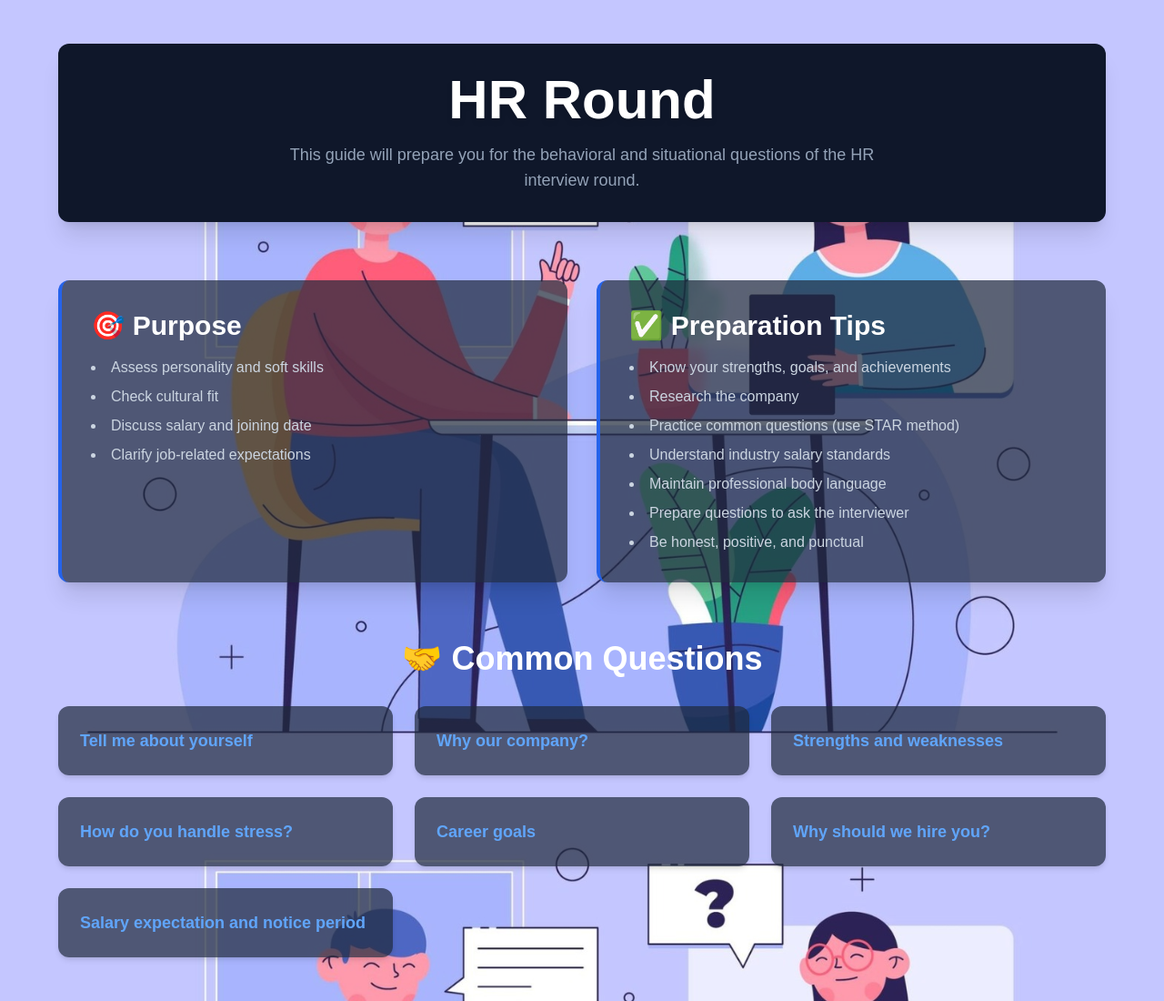
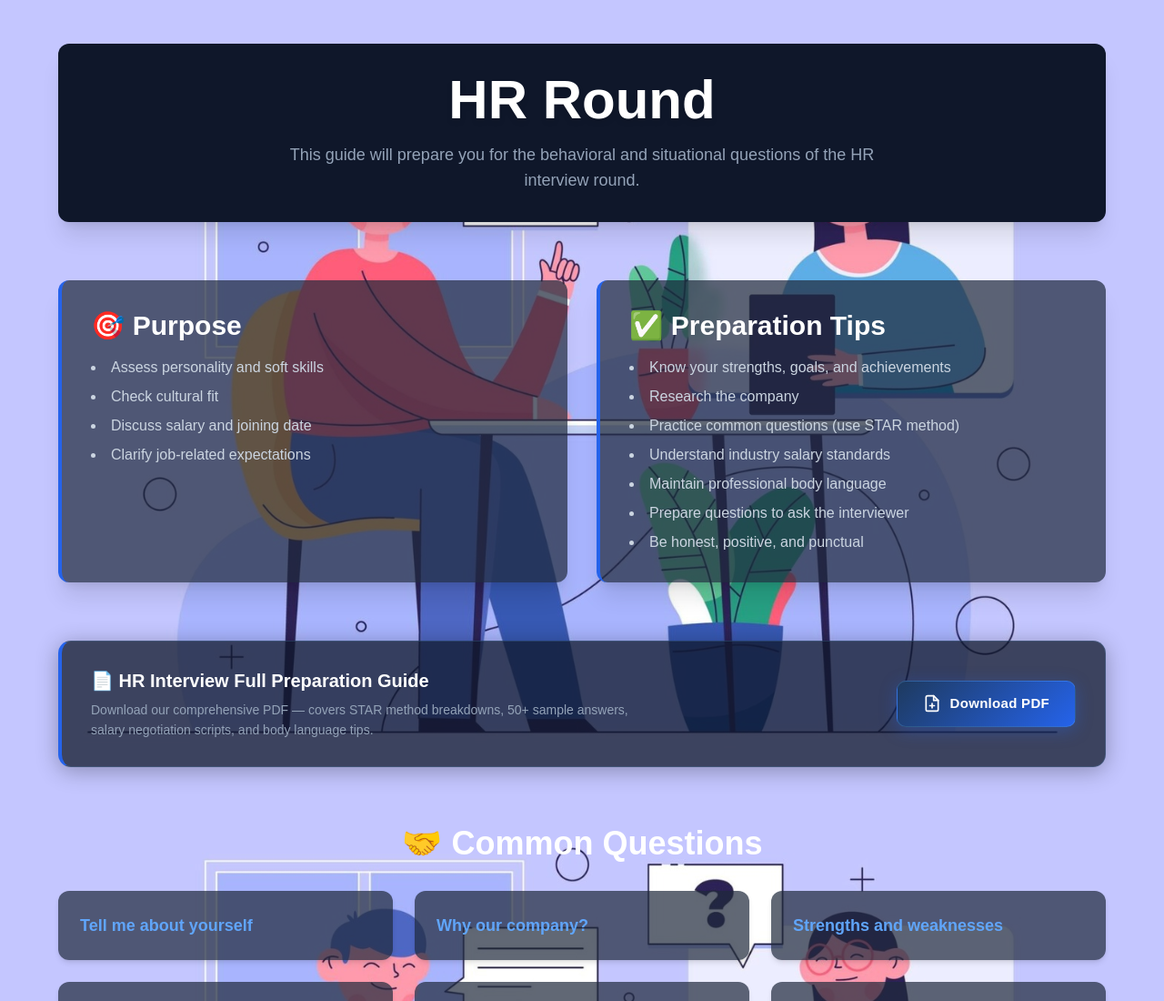
Before and after one commit to yamireddy04/PrepSphere, a plain HTML site: page Frontend/hr/hr.html in a window 1280 px wide. Shown: the top 1100 px of the page at 91% size. Drawn offline with nearby package versions, Linux system fonts and the light colour scheme.

Commit message:
Update hr.html

```diff
--- a/Frontend/hr/hr.html
+++ b/Frontend/hr/hr.html
@@ -48,6 +48,59 @@
         .container {
             max-width: 1200px;
         }
+
+        /* PDF Download Button */
+        .pdf-btn {
+            display: inline-flex;
+            align-items: center;
+            gap: 10px;
+            background: linear-gradient(135deg, #1e3a5f 0%, #2563eb 100%);
+            color: #fff;
+            text-decoration: none;
+            padding: 13px 28px;
+            border-radius: 10px;
+            font-weight: 700;
+            font-size: 15px;
+            letter-spacing: 0.02em;
+            border: 1px solid rgba(99,179,237,0.25);
+            box-shadow: 0 4px 18px rgba(37,99,235,0.35);
+            transition: transform 0.2s ease, box-shadow 0.2s ease, background 0.2s ease;
+        }
+        .pdf-btn:hover {
+            transform: translateY(-2px) scale(1.02);
+            box-shadow: 0 8px 28px rgba(37,99,235,0.5);
+            background: linear-gradient(135deg, #2563eb 0%, #60a5fa 100%);
+        }
+        .pdf-btn:active {
+            transform: translateY(0) scale(1);
+        }
+        .pdf-btn svg {
+            flex-shrink: 0;
+        }
+        .pdf-section {
+            background: rgba(15, 23, 42, 0.75);
+            border: 1px solid rgba(99,179,237,0.18);
+            border-left: 4px solid #2563eb;
+            border-radius: 14px;
+            padding: 28px 32px;
+            display: flex;
+            align-items: center;
+            justify-content: space-between;
+            gap: 24px;
+            flex-wrap: wrap;
+            box-shadow: 0 4px 24px rgba(0,0,0,0.3);
+        }
+        .pdf-section-text h3 {
+            color: #fff;
+            font-size: 20px;
+            font-weight: 700;
+            margin-bottom: 6px;
+        }
+        .pdf-section-text p {
+            color: #94a3b8;
+            font-size: 14px;
+            line-height: 1.6;
+        }
     </style>
 </head>
 <body class="text-slate-200">
@@ -88,6 +141,22 @@
                     </ul>
                 </div>
             </section>
+
+            <div class="pdf-section mb-16">
+                <div class="pdf-section-text">
+                    <h3>📄 HR Interview Full Preparation Guide</h3>
+                    <p>Download our comprehensive PDF — covers STAR method breakdowns, 50+ sample answers,<br>salary negotiation scripts, and body language tips.</p>
+                </div>
+                <a href="https://drive.google.com/file/d/1z79HolHh_J2YA1Cqs5j-hRCTZq-nQna8/view?usp=sharing" target="_blank" rel="noopener noreferrer" class="pdf-btn">
+                    <svg width="20" height="20" viewBox="0 0 24 24" fill="none" stroke="currentColor" stroke-width="2" stroke-linecap="round" stroke-linejoin="round">
+                        <path d="M14 2H6a2 2 0 0 0-2 2v16a2 2 0 0 0 2 2h12a2 2 0 0 0 2-2V8z"/>
+                        <polyline points="14 2 14 8 20 8"/>
+                        <line x1="12" y1="18" x2="12" y2="12"/>
+                        <line x1="9" y1="15" x2="15" y2="15"/>
+                    </svg>
+                    Download PDF
+                </a>
+            </div>
 
             <h2 class="text-center text-4xl font-bold text-white mb-8">🤝 Common Questions</h2>
             <div class="grid md:grid-cols-2 lg:grid-cols-3 gap-6">
```
